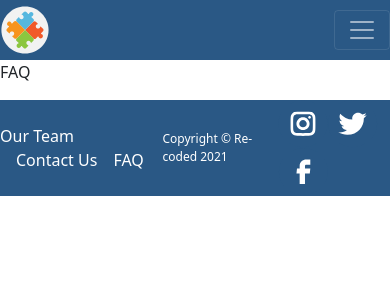
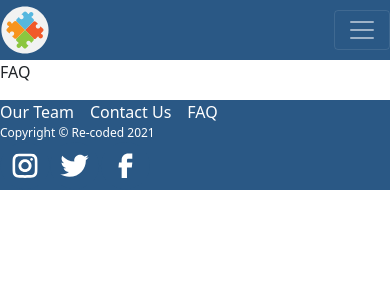
Before and after one commit to ReCoded-Org/capstone-turkey-love-thy-neighbour, a React (Create React App) app: page /faq in a window 390 px wide. Shown: the top 300 px of the page. Built offline with nearby package versions, Linux system fonts and the light colour scheme.

Commit message:
Attemp to make footer responsive

```diff
--- a/src/components/Footer/index.jsx
+++ b/src/components/Footer/index.jsx
@@ -2,7 +2,7 @@
 import React from "react";
 
 // react-bootstrap
-import { Container, Nav } from "react-bootstrap";
+import { Container, Row, Col } from "react-bootstrap";
 
 // react-router-dom
 import { Link } from "react-router-dom";
@@ -17,24 +17,26 @@ import "./index.scss";
 function Footer() {
   return (
     <Container fluid className="footer-container-fluid">
-      <Container
-        xs={12}
-        sm={12}
-        className="footer-container d-flex  justify-content-between align-items-center col-12 col-sm-12"
-      >
-        <Nav>
-          <Link to="/our-team">Our Team</Link>
+      <Container>
+        <Row className="footer-container d-flex  justify-content-between align-items-center">
+          <Col xs={12} sm={12} md={4}>
+            <Link to="/our-team" className="ms-sm-auto ms-xs-auto">
+              Our Team
+            </Link>
             <Link to="/contact-us" style={{ margin: "0 16px" }}>
               Contact Us
             </Link>
             <Link to="/faq">FAQ</Link>
-        </Nav>
-        <Nav style={{ fontSize: "12px" }}>Copyright © Re-coded 2021</Nav>
-        <Nav>
+          </Col>
+          <Col xs={12} sm={12} md={4} style={{ fontSize: "12px" }}>
+            Copyright © Re-coded 2021
+          </Col>
+          <Col xs={12} sm={12} md={4}>
             <img src={InstagramLogo} alt="instagram logo" />
             <img src={TwitterLogo} alt="twitter logo" />
             <img src={FacebookLogo} alt="facebook logo" />
-        </Nav>
+          </Col>
+        </Row>
       </Container>
     </Container>
   );
```
Lines whose indentation alone changed are shown as unchanged.
